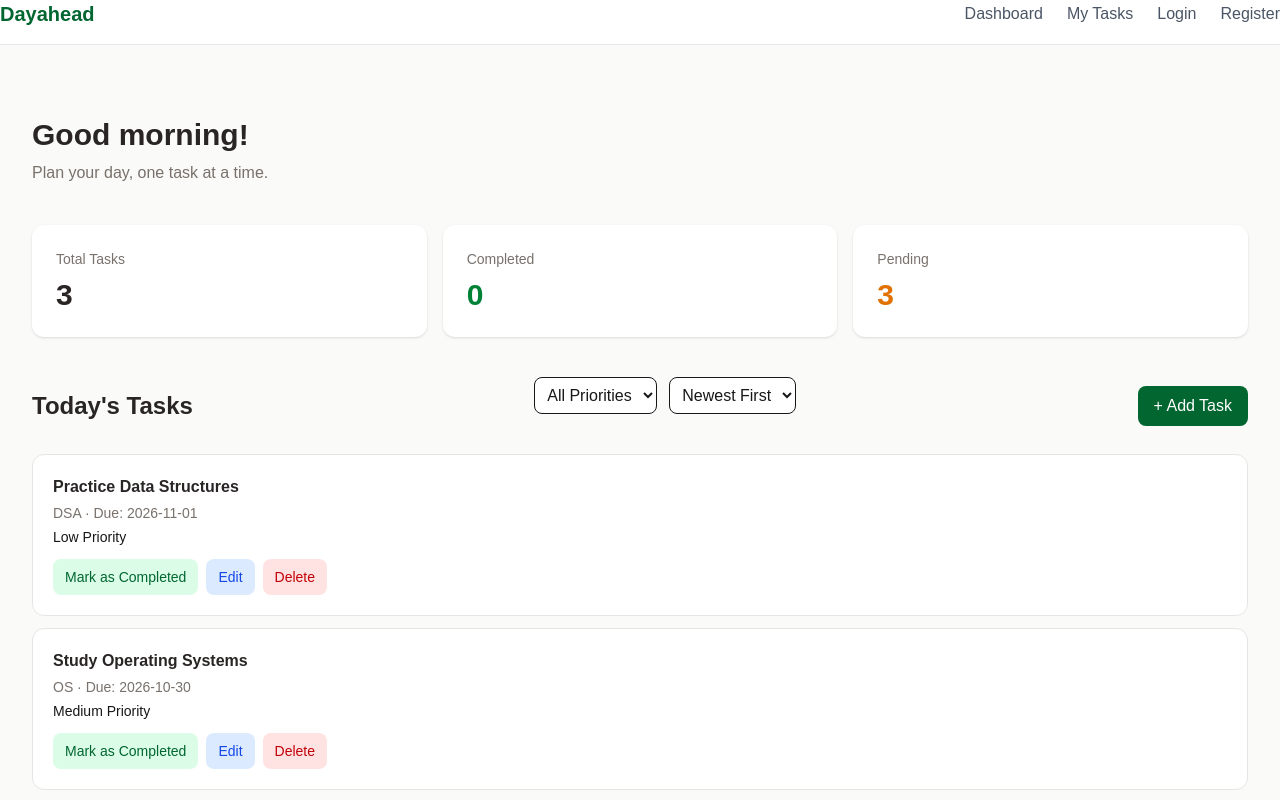
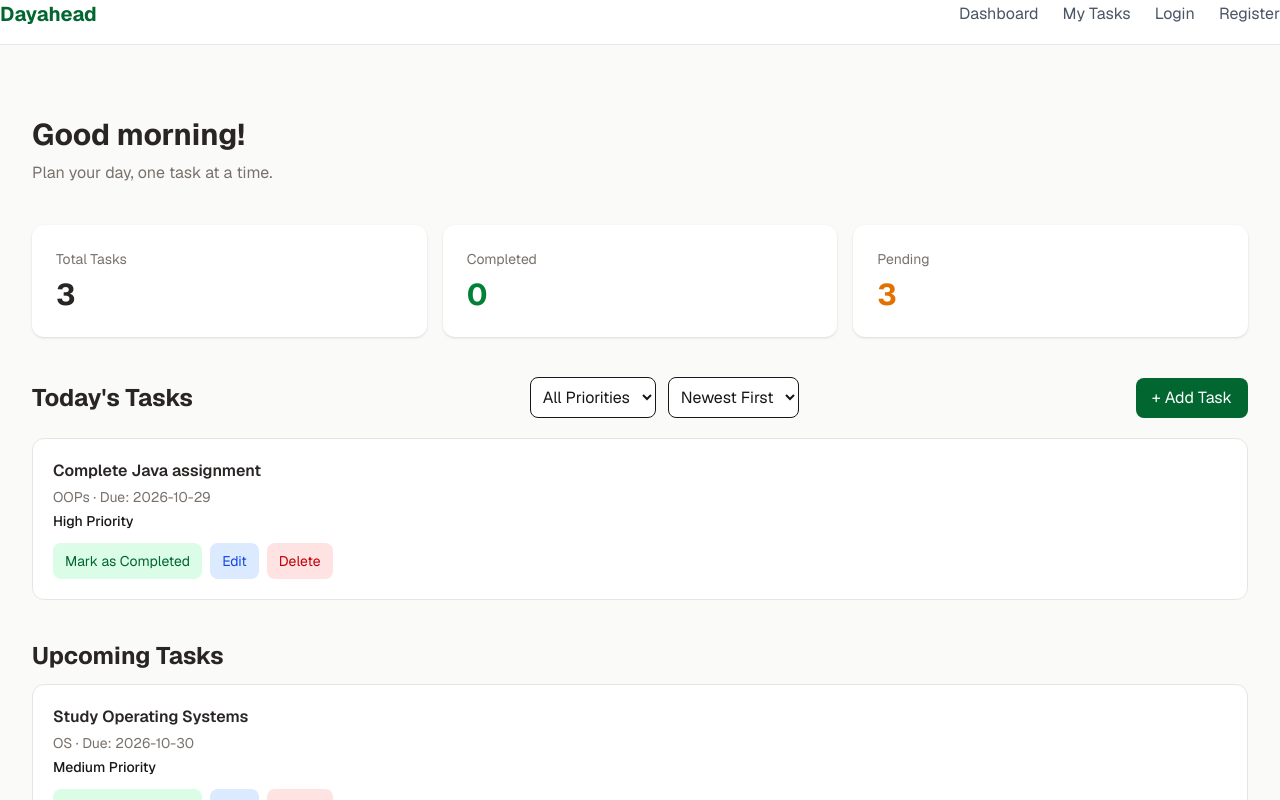
Before and after one commit to thushara-bajimar/Dayahead, a Next.js app: page / in a window 1280 px wide. Shown: the top 800 px of the page. Built offline with nearby package versions, Linux system fonts and the light colour scheme.

Commit message:
Polish and improve

```diff
--- a/app/components/SummaryCard.js
+++ b/app/components/SummaryCard.js
@@ -1,6 +1,6 @@
 export default function SummaryCard({ title, value, valueClassName = "text-stone-800" }) {
   return (
-    <div className="rounded-xl bg-white p-6 shadow-sm">
+    <div className="min-w-0 rounded-xl bg-white p-4 shadow-sm sm:p-6">
       <p className="text-sm text-stone-500">{title}</p>
       <h2 className={`mt-2 text-3xl font-bold ${valueClassName}`}>{value}</h2>
     </div>
--- a/app/components/TaskCard.js
+++ b/app/components/TaskCard.js
@@ -5,8 +5,8 @@ export default function TaskCard({
   onDelete,
 }) {
   return (
-    <div className="mt-3 rounded-xl border border-stone-200 bg-white p-5">
-      <h3 className="font-semibold text-stone-800">{task.name}</h3>
+    <div className="mt-3 min-w-0 rounded-xl border border-stone-200 bg-white p-4 sm:p-5">
+      <h3 className="break-words font-semibold text-stone-800">{task.name}</h3>
       <p className="mt-1 text-sm text-stone-500">
         {task.subject ? `${task.subject} · ` : ""}
         {task.deadline ? `Due: ${task.deadline}` : "No deadline"}
@@ -14,10 +14,11 @@ export default function TaskCard({
 
       <p className="mt-1 text-sm font-medium">{task.priority} Priority</p>
 
+      <div className="mt-3 flex flex-wrap gap-2">
         <button
           type="button"
           onClick={() => onToggleComplete(task.id)}
-        className="mt-3 rounded-lg bg-green-100 px-3 py-2 text-sm text-green-800"
+          className="rounded-lg bg-green-100 px-3 py-2 text-sm text-green-800"
         >
           {task.completed ? "Completed ✓" : "Mark as Completed"}
         </button>
@@ -25,7 +26,7 @@ export default function TaskCard({
         <button
           type="button"
           onClick={() => onEdit(task)}
-        className="mt-3 ml-2 rounded-lg bg-blue-100 px-3 py-2 text-sm text-blue-700"
+          className="rounded-lg bg-blue-100 px-3 py-2 text-sm text-blue-700"
         >
           Edit
         </button>
@@ -33,10 +34,11 @@ export default function TaskCard({
         <button
           type="button"
           onClick={() => onDelete(task.id)}
-        className="ml-2 mt-3 rounded-lg bg-red-100 px-3 py-2 text-sm text-red-700"
+          className="rounded-lg bg-red-100 px-3 py-2 text-sm text-red-700"
         >
           Delete
         </button>
       </div>
+    </div>
   );
 }
--- a/app/components/TaskForm.js
+++ b/app/components/TaskForm.js
@@ -22,7 +22,7 @@ export default function TaskForm({ initialTask, onSave }) {
   return (
     <form
       onSubmit={handleSubmit}
-      className="mb-5 rounded-xl border border-stone-200 bg-white p-5"
+      className="mb-5 min-w-0 rounded-xl border border-stone-200 bg-white p-4 sm:p-5"
     >
       <h3 className="mb-4 text-lg font-semibold">
         {initialTask ? "Edit Task" : "Add a New Task"}
@@ -31,7 +31,7 @@ export default function TaskForm({ initialTask, onSave }) {
       <input
         type="text"
         placeholder="Enter task name"
-        className="mb-3 w-full rounded-lg border p-3"
+        className="mb-3 min-h-11 w-full min-w-0 rounded-lg border p-3"
         value={taskName}
         onChange={(event) => setTaskName(event.target.value)}
         required
@@ -40,7 +40,7 @@ export default function TaskForm({ initialTask, onSave }) {
       <select
         value={priority}
         onChange={(event) => setPriority(event.target.value)}
-        className="mb-3 w-full rounded-lg border p-3"
+        className="mb-3 min-h-11 w-full min-w-0 rounded-lg border p-3"
       >
         <option value="High">High Priority</option>
         <option value="Medium">Medium Priority</option>
@@ -51,12 +51,12 @@ export default function TaskForm({ initialTask, onSave }) {
         type="date"
         value={deadline}
         onChange={(event) => setDeadline(event.target.value)}
-        className="mb-3 w-full rounded-lg border p-3"
+        className="mb-3 min-h-11 w-full min-w-0 rounded-lg border p-3"
       />
 
       <button
         type="submit"
-        className="rounded-lg bg-green-800 px-4 py-2 text-white"
+        className="min-h-11 w-full rounded-lg bg-green-800 px-4 py-2 text-white sm:w-auto"
       >
         Save Task
       </button>
--- a/app/globals.css
+++ b/app/globals.css
@@ -9,7 +9,7 @@
   --color-background: var(--background);
   --color-foreground: var(--foreground);
   --font-sans: var(--font-geist-sans);
-  --font-mono: var(--font-geist-mono);
+  --font-mono: ui-monospace, SFMono-Regular, Menlo, Monaco, Consolas, monospace;
 }
 
 @media (prefers-color-scheme: dark) {
@@ -23,6 +23,6 @@
   body {
     background: var(--background);
     color: var(--foreground);
-    font-family: Arial, Helvetica, sans-serif;
+    font-family: var(--font-geist-sans), Arial, Helvetica, sans-serif;
   }
 }
--- a/app/layout.js
+++ b/app/layout.js
@@ -1,4 +1,4 @@
-import { Geist, Geist_Mono } from "next/font/google";
+import { Geist } from "next/font/google";
 import "./globals.css";
 import { TaskProvider } from "./context/TaskContext";
 
@@ -7,21 +7,16 @@ const geistSans = Geist({
   subsets: ["latin"],
 });
 
-const geistMono = Geist_Mono({
-  variable: "--font-geist-mono",
-  subsets: ["latin"],
-});
-
 export const metadata = {
-  title: "Create Next App",
-  description: "Generated by create next app",
+  title: "Dayahead | Plan your day",
+  description: "Organize your tasks and plan your day with Dayahead.",
 };
 
 export default function RootLayout({ children }) {
   return (
     <html
       lang="en"
-      className={`${geistSans.variable} ${geistMono.variable} h-full antialiased`}
+      className={`${geistSans.variable} h-full antialiased`}
     >
       <body className="min-h-full flex flex-col">
         <TaskProvider>{children}</TaskProvider>
--- a/app/login/page.js
+++ b/app/login/page.js
@@ -41,7 +41,7 @@ export default function LoginPage() {
                 type="email"
                 autoComplete="email"
                 required
-                className="w-full rounded-lg border border-stone-300 p-3"
+                className="min-h-11 w-full min-w-0 rounded-lg border border-stone-300 p-3"
                 placeholder="you@example.com"
               />
             </div>
@@ -56,7 +56,7 @@ export default function LoginPage() {
                 type="password"
                 autoComplete="current-password"
                 required
-                className="w-full rounded-lg border border-stone-300 p-3"
+                className="min-h-11 w-full min-w-0 rounded-lg border border-stone-300 p-3"
                 placeholder="Enter your password"
               />
             </div>
--- a/app/page.js
+++ b/app/page.js
@@ -29,7 +29,20 @@ export default function Home() {
       task.priority === filterPriority
   );
 
-  const visibleTasks = [...filteredTasks].sort((a, b) => {
+  const today = new Date();
+  const todayDate = [
+    today.getFullYear(),
+    String(today.getMonth() + 1).padStart(2, "0"),
+    String(today.getDate()).padStart(2, "0"),
+  ].join("-");
+
+  const todayTasks = filteredTasks.filter(
+    (task) =>
+      task.deadline &&
+      (task.deadline === todayDate || (!task.completed && task.deadline < todayDate))
+  );
+
+  const visibleTasks = [...todayTasks].sort((a, b) => {
     if (sortOrder === "Newest") return b.createdAt - a.createdAt;
 
     if (!a.deadline && !b.deadline) return 0;
@@ -38,19 +51,24 @@ export default function Home() {
 
     return a.deadline.localeCompare(b.deadline);
   });
+
+  const upcomingTasks = tasks
+    .filter((task) => !task.completed && task.deadline && task.deadline > todayDate)
+    .sort((a, b) => a.deadline.localeCompare(b.deadline));
+
   return (
     <>
-      <header className="flex items-center justify-between border-b border-gray-200 pb-4">
+      <header className="flex flex-wrap items-center justify-between gap-4 border-b border-gray-200 pb-4">
         <h2 className="text-xl font-bold text-green-800">Dayahead</h2>
 
-        <nav className="flex gap-6 text-gray-600">
+        <nav className="flex flex-wrap gap-x-6 gap-y-2 text-gray-600">
           <Link href="/">Dashboard</Link>
           <Link href="/tasks">My Tasks</Link>
           <Link href="/login">Login</Link>
           <Link href="/register">Register</Link>
         </nav>
       </header>
-      <main className="min-h-screen bg-stone-50 p-8">
+      <main className="min-h-screen bg-stone-50 p-4 sm:p-8">
         <section className="py-10">
           <h1 className="text-3xl font-bold text-stone-800">
             Good morning!
@@ -74,12 +92,12 @@ export default function Home() {
           />
         </section>
         <section className="mt-10">
-          <div className="mb-5 flex items-center justify-between">
+          <div className="mb-5 flex flex-wrap items-center justify-between gap-3">
             <h2 className="text-2xl font-bold text-stone-800">
               Today&apos;s Tasks
             </h2>
 
-            <div className="mb-5 flex gap-3">
+            <div className="flex flex-wrap gap-3">
               <select
                 value={filterPriority}
                 onChange={(e) => setFilterPriority(e.target.value)}
@@ -141,6 +159,28 @@ export default function Home() {
             />
           ))}
         </section>
+
+        <section className="mt-10">
+          <h2 className="text-2xl font-bold text-stone-800">Upcoming Tasks</h2>
+          {upcomingTasks.length > 0 ? (
+            upcomingTasks.map((task) => (
+              <TaskCard
+                key={`upcoming-${task.id}`}
+                task={task}
+                onToggleComplete={toggleTaskCompleted}
+                onEdit={(selectedTask) => {
+                  setEditingTaskId(selectedTask.id);
+                  setShowForm(true);
+                }}
+                onDelete={deleteTask}
+              />
+            ))
+          ) : (
+            <p className="mt-3 rounded-xl border border-stone-200 bg-white p-5 text-stone-500">
+              You&apos;re all caught up — no upcoming tasks yet.
+            </p>
+          )}
+        </section>
       </main>
     </>
   );
--- a/app/register/page.js
+++ b/app/register/page.js
@@ -55,7 +55,7 @@ export default function RegisterPage() {
                 type="text"
                 autoComplete="name"
                 required
-                className="w-full rounded-lg border border-stone-300 p-3"
+                className="min-h-11 w-full min-w-0 rounded-lg border border-stone-300 p-3"
                 placeholder="Your name"
               />
             </div>
@@ -70,7 +70,7 @@ export default function RegisterPage() {
                 type="email"
                 autoComplete="email"
                 required
-                className="w-full rounded-lg border border-stone-300 p-3"
+                className="min-h-11 w-full min-w-0 rounded-lg border border-stone-300 p-3"
                 placeholder="you@example.com"
               />
             </div>
@@ -85,7 +85,7 @@ export default function RegisterPage() {
                 type="password"
                 autoComplete="new-password"
                 required
-                className="w-full rounded-lg border border-stone-300 p-3"
+                className="min-h-11 w-full min-w-0 rounded-lg border border-stone-300 p-3"
                 placeholder="Create a password"
               />
             </div>
@@ -100,7 +100,7 @@ export default function RegisterPage() {
                 type="password"
                 autoComplete="new-password"
                 required
-                className="w-full rounded-lg border border-stone-300 p-3"
+                className="min-h-11 w-full min-w-0 rounded-lg border border-stone-300 p-3"
                 placeholder="Enter your password again"
               />
             </div>
```
Also changed, not shown: app/tasks/page.js (+5 -5 lines). Lines whose indentation alone changed are shown as unchanged.
